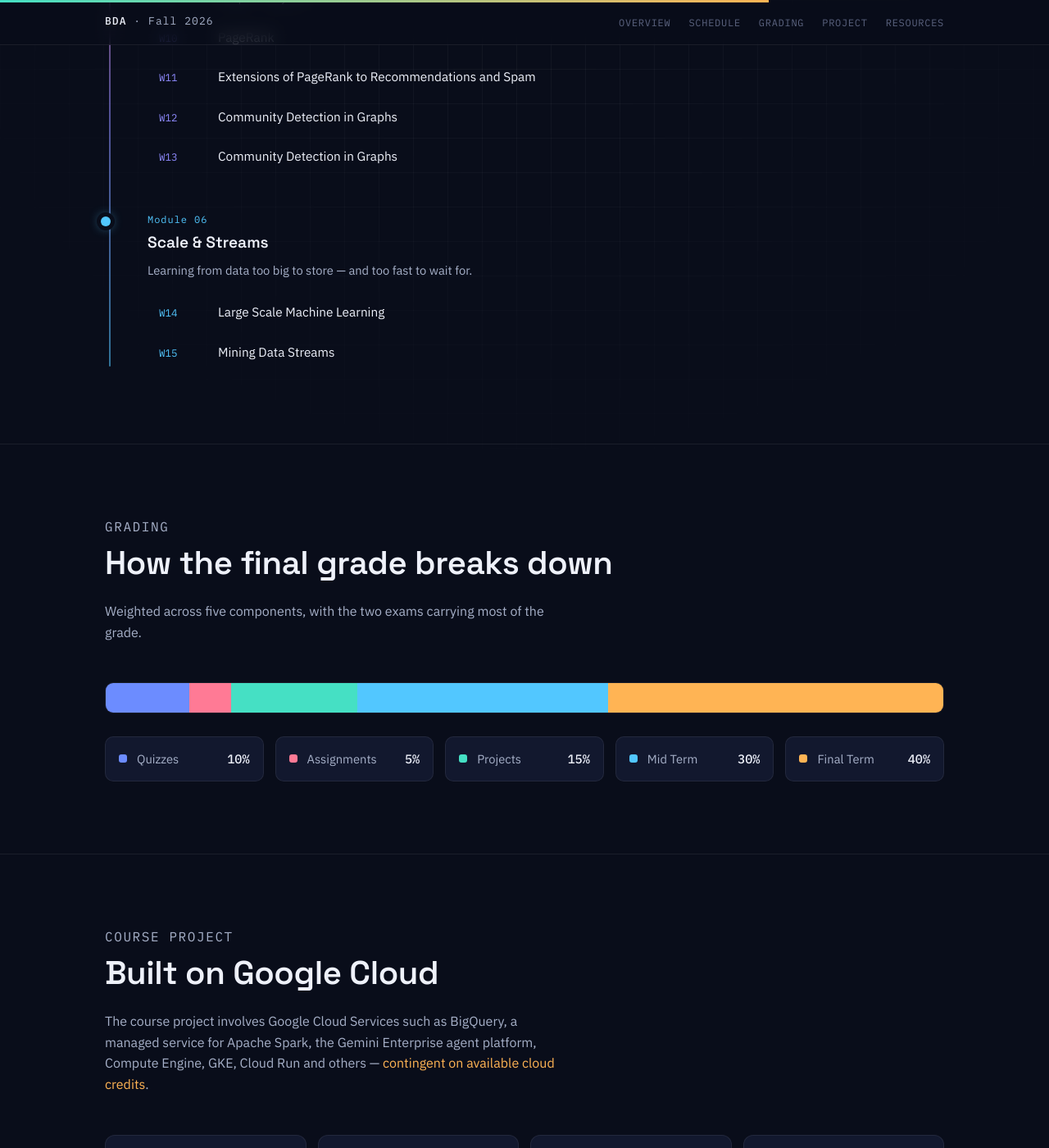
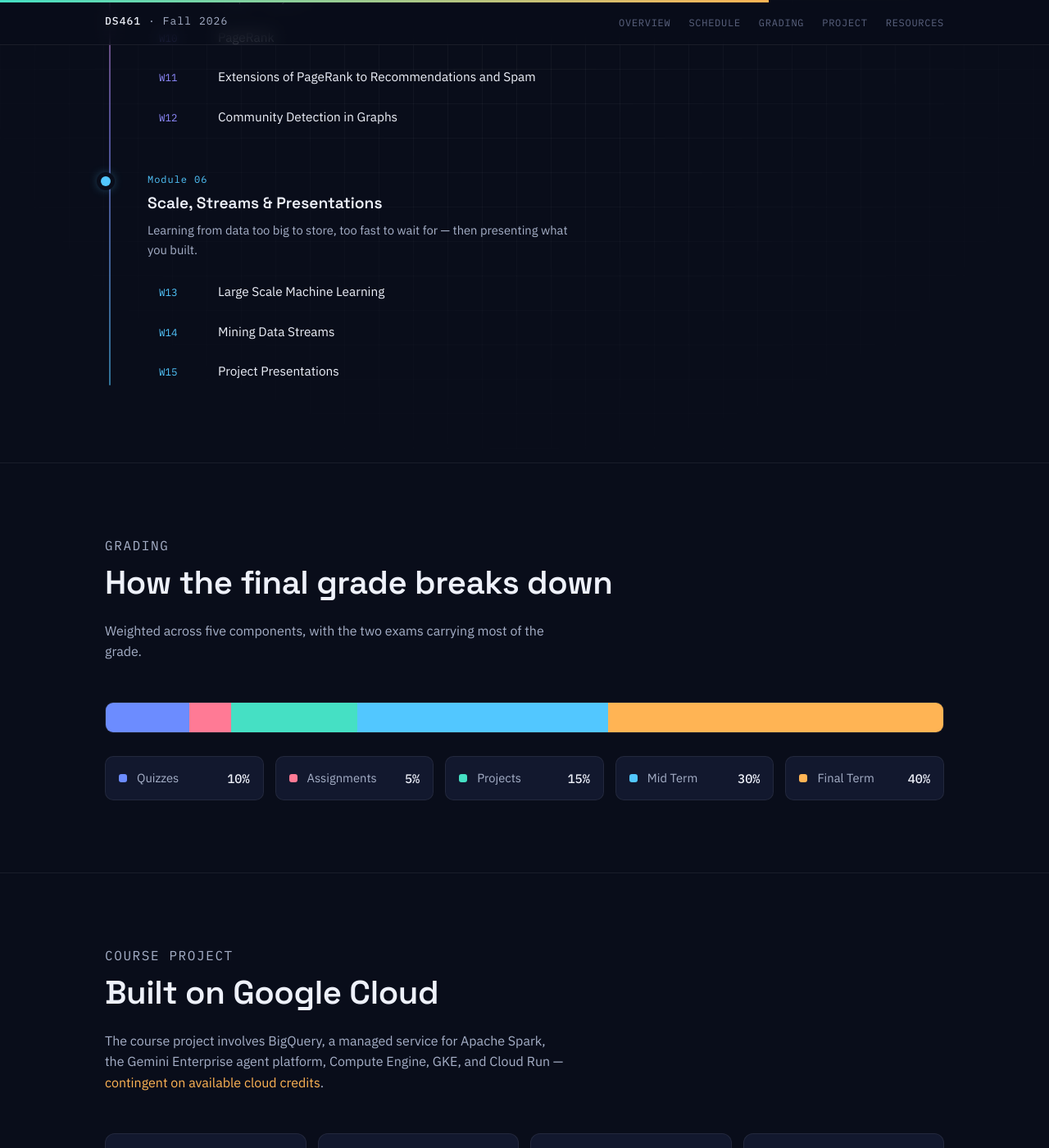
Before and after one commit to FarahSaeed/FarahSaeed.github.io, a Jekyll site: the page courses/fall26_ds461.html, which Jekyll copies as it is, in a window 1280 px wide and 1400 px high, scrolled down 2776 px. Shown: the whole window at 82% size. Built offline with Jekyll 4.4.1, drawn with Linux system fonts in a browser that asks for light colours; some of the changed text lies outside the part shown.

Commit message:
Update fall26_ds461.html

```diff
--- a/courses/fall26_ds461.html
+++ b/courses/fall26_ds461.html
@@ -3,8 +3,8 @@
 <head>
 <meta charset="UTF-8">
 <meta name="viewport" content="width=device-width, initial-scale=1.0">
-<title>Big Data Analytics · Fall 2026</title>
-<meta name="description" content="Big Data Analytics — Fall 2026. MapReduce, Apache Spark, and parallel algorithms for mining massive datasets. Instructor: Farah Saeed.">
+<title>Big Data Analytics · DS461 · Fall 2026</title>
+<meta name="description" content="Big Data Analytics (DS461) — Fall 2026. MapReduce, Apache Spark, and parallel algorithms for mining massive datasets. Instructor: Farah Saeed.">
 <link rel="preconnect" href="https://fonts.googleapis.com">
 <link rel="preconnect" href="https://fonts.gstatic.com">
 <link href="https://fonts.googleapis.com/css2?family=Space+Grotesk:wght@500;600;700&family=IBM+Plex+Sans:wght@400;500;600&family=IBM+Plex+Mono:wght@400;500&display=swap" rel="stylesheet">
@@ -339,7 +339,7 @@
 
 <header class="topnav">
   <div class="topnav-inner">
-    <a href="#top" class="brand"><b>BDA</b> · Fall 2026</a>
+    <a href="#top" class="brand"><b>DS461</b> · Fall 2026</a>
     <ul class="topnav-links">
       <li><a href="#overview">Overview</a></li>
       <li><a href="#schedule">Schedule</a></li>
@@ -433,7 +433,7 @@
         <div class="module-head">
           <span class="module-index">Module 01</span>
           <h3>Foundations</h3>
-          <p>Setting up the math and mental models behind large scale data processing.</p>
+          <p>Setting up the math and mental models behind large-scale data processing.</p>
         </div>
         <ul class="weeks">
           <li class="week"><span class="week-num">W01</span><span class="week-title">Introduction; Linear Algebra Refresher</span></li>
@@ -444,7 +444,7 @@
         <div class="module-head">
           <span class="module-index">Module 02</span>
           <h3>Distributed Frameworks</h3>
-          <p>The two engines that make cluster scale computation possible.</p>
+          <p>The two engines that make cluster-scale computation possible.</p>
         </div>
         <ul class="weeks">
           <li class="week"><span class="week-num">W02</span><span class="week-title">MapReduce</span></li>
@@ -488,19 +488,19 @@
           <li class="week"><span class="week-num">W10</span><span class="week-title">PageRank</span></li>
           <li class="week"><span class="week-num">W11</span><span class="week-title">Extensions of PageRank to Recommendations and Spam</span></li>
           <li class="week"><span class="week-num">W12</span><span class="week-title">Community Detection in Graphs</span></li>
-          <li class="week"><span class="week-num">W13</span><span class="week-title">Community Detection in Graphs</span></li>
         </ul>
       </div>
 
       <div class="module" style="--mc:var(--cyan)">
         <div class="module-head">
           <span class="module-index">Module 06</span>
-          <h3>Scale &amp; Streams</h3>
-          <p>Learning from data too big to store — and too fast to wait for.</p>
+          <h3>Scale, Streams &amp; Presentations</h3>
+          <p>Learning from data too big to store, too fast to wait for — then presenting what you built.</p>
         </div>
         <ul class="weeks">
-          <li class="week"><span class="week-num">W14</span><span class="week-title">Large Scale Machine Learning</span></li>
-          <li class="week"><span class="week-num">W15</span><span class="week-title">Mining Data Streams</span></li>
+          <li class="week"><span class="week-num">W13</span><span class="week-title">Large Scale Machine Learning</span></li>
+          <li class="week"><span class="week-num">W14</span><span class="week-title">Mining Data Streams</span></li>
+          <li class="week"><span class="week-num">W15</span><span class="week-title">Project Presentations</span></li>
         </ul>
       </div>
 
@@ -540,7 +540,7 @@
     <div class="section-head reveal">
       <p class="kicker">Course Project</p>
       <h2>Built on Google Cloud</h2>
-      <p class="project-note">The course project involves Google Cloud Services such as BigQuery, a managed service for Apache Spark, the Gemini Enterprise agent platform, Compute Engine, GKE, Cloud Run and others — <span class="flag">contingent on available cloud credits</span>.</p>
+      <p class="project-note">The course project involves BigQuery, a managed service for Apache Spark, the Gemini Enterprise agent platform, Compute Engine, GKE, and Cloud Run — <span class="flag">contingent on available cloud credits</span>.</p>
     </div>
 
     <div class="stack-grid reveal">
```
